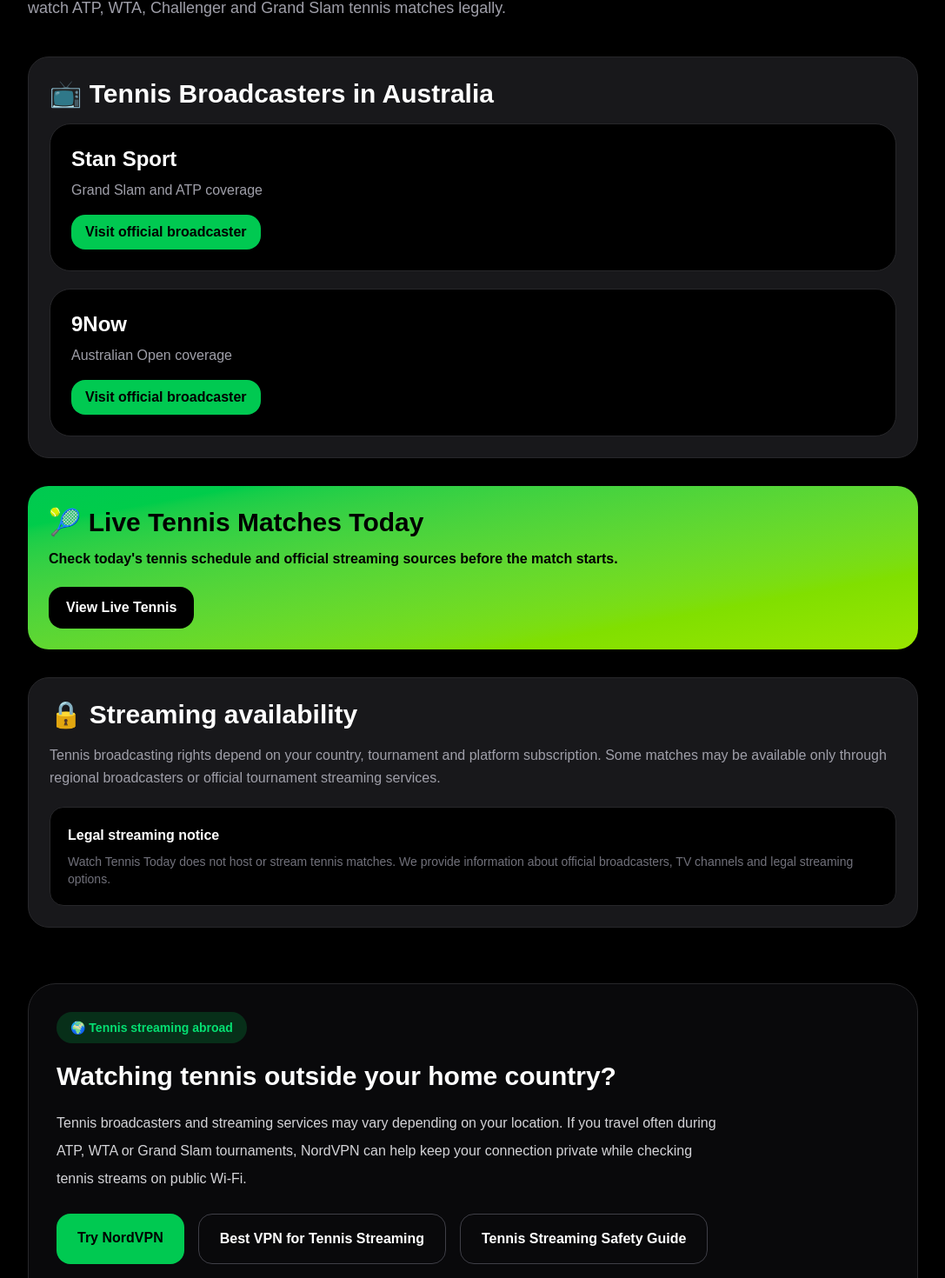
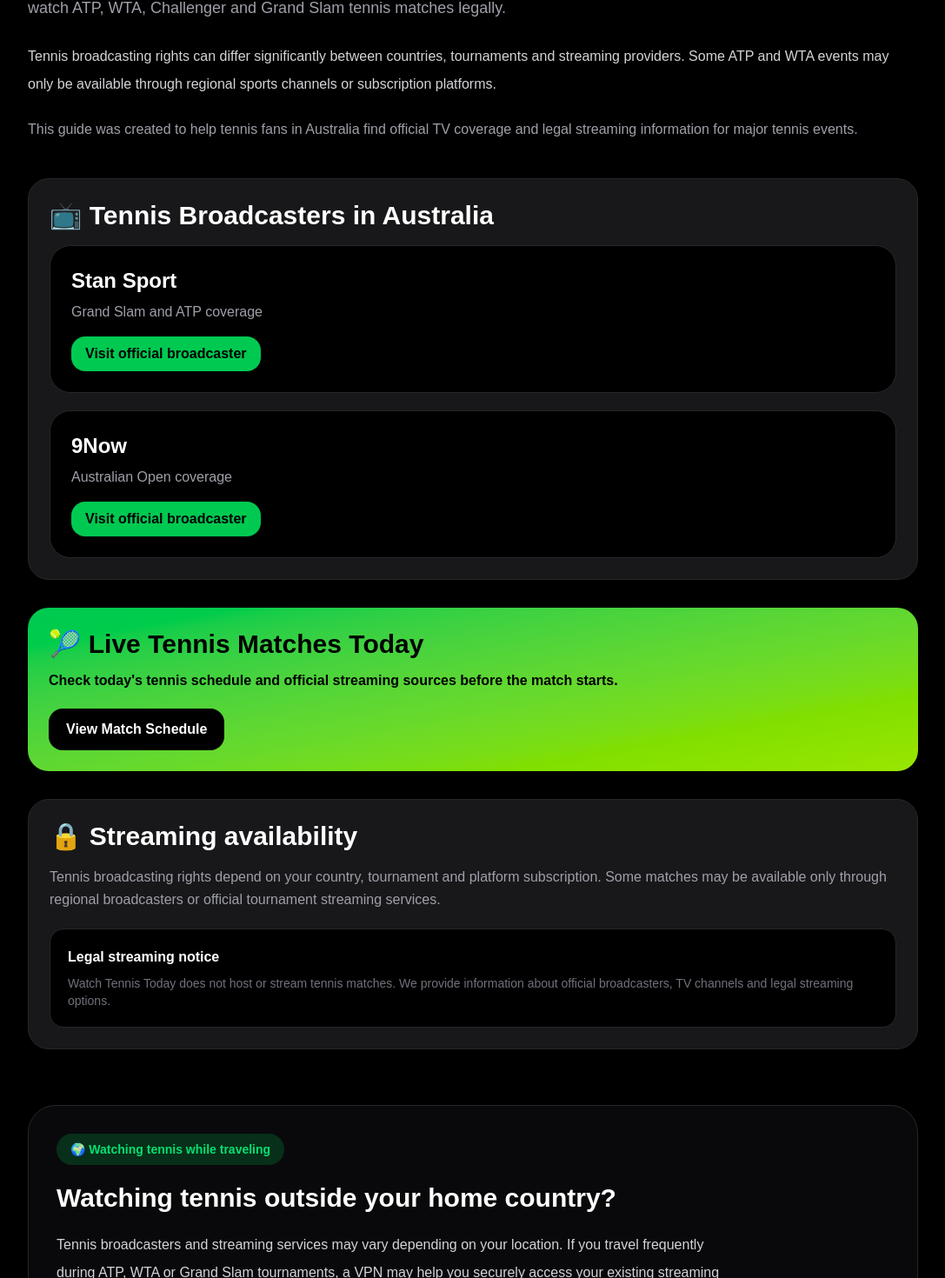
Before and after one commit to 8dqqd57hyh-rgb/watch-tennis-today, a Next.js app: page /watch-tennis-in/australia in a window 1280 px wide. Shown: the part 259-1729 px from the top of the page at 87% size, without its empty margins (96-1183 px from the left). Built offline with nearby package versions, Linux system fonts and the light colour scheme.

Commit message:
Improve AdSense readiness and cleanup low quality sections

```diff
--- a/app/about/page.tsx
+++ b/app/about/page.tsx
@@ -25,7 +25,11 @@ export default function AboutPage() {
             fans quickly find live tennis matches, daily schedules, tournament
             pages, broadcaster information and legal ways to watch tennis online.
           </p>
-
+<p>
+  The website was built by tennis fans who wanted a simpler way to track
+  match schedules, tournament coverage and official viewing options
+  without searching across dozens of different sports websites.
+</p>
           <section>
             <h2 className="text-2xl font-black text-white mb-3">
               What we cover
@@ -36,7 +40,7 @@ export default function AboutPage() {
               <li>Daily tennis schedules</li>
               <li>Player match pages</li>
               <li>Country-specific broadcaster guides</li>
-              <li>Streaming safety and VPN-related guides</li>
+              <li>Regional broadcasting and streaming access guides</li>
             </ul>
           </section>
 
@@ -65,6 +69,19 @@ export default function AboutPage() {
             </p>
           </section>
 
+          <section>
+  <h2 className="text-2xl font-black text-white mb-3">
+    Legal notice
+  </h2>
+
+  <p>
+    Watch Tennis Today does not host live streams, embed copyrighted
+    broadcasts or distribute sports content. The website only references
+    official broadcasters, licensed streaming services and publicly
+    available tournament information.
+  </p>
+</section>
+
           <section className="rounded-3xl border border-zinc-800 bg-zinc-950 p-6">
             <h2 className="text-2xl font-black text-white mb-3">
               Contact us
--- a/app/watch-player-live/[slug]/page.tsx
+++ b/app/watch-player-live/[slug]/page.tsx
@@ -243,11 +243,17 @@ export default async function WatchPlayerLivePage({ params }: Props) {
             Where to Watch {player.name}
           </h2>
 
-          <p className="text-zinc-400 leading-8 mb-6">
-            {player.name} matches may be available on {player.tour}{" "}
-            broadcasters, Tennis Channel, Eurosport, Sky Sports and regional
-            sports streaming services depending on your country.
-          </p>
+          <p className="text-zinc-300 leading-8 mb-6">
+  Broadcasting rights for {player.name} matches depend on the tournament,
+  country, and tour level. Grand Slam events are usually shown on major
+  sports networks such as Eurosport, ESPN, TNT Sports, beIN Sports, and
+  Tennis Channel, while ATP and WTA events may vary by region.
+</p>
+<p className="text-zinc-400 leading-8 mb-8">
+  Availability may change depending on your location and subscription
+  provider. Always use official broadcasters and licensed streaming
+  services in your country.
+</p>
 
           <div className="flex flex-wrap gap-3">
             <a
--- a/app/watch-tennis-in/[country]/page.tsx
+++ b/app/watch-tennis-in/[country]/page.tsx
@@ -225,7 +225,18 @@ export default async function CountryPage({
             services available in {readable}. This guide helps you check where
             to watch ATP, WTA, Challenger and Grand Slam tennis matches legally.
           </p>
+<div className="space-y-5 mt-6">
+  <p className="text-zinc-300 leading-8">
+    Tennis broadcasting rights can differ significantly between countries,
+    tournaments and streaming providers. Some ATP and WTA events may only
+    be available through regional sports channels or subscription platforms.
+  </p>
 
+  <p className="text-zinc-400 leading-8">
+    This guide was created to help tennis fans in {readable} find official
+    TV coverage and legal streaming information for major tennis events.
+  </p>
+</div>
         </section>
 
         {/* Tennis Broadcasters in {readable} */}
@@ -277,7 +288,7 @@ export default async function CountryPage({
             href="/live-tennis"
             className="inline-block bg-black text-white px-5 py-3 rounded-2xl font-black"
           >
-            View Live Tennis
+            View Match Schedule
           </a>
         </section>
 
@@ -308,7 +319,7 @@ export default async function CountryPage({
         <section className="mt-16 rounded-[2rem] border border-zinc-800 bg-zinc-950 p-8">
   <div className="max-w-3xl">
     <div className="inline-flex items-center rounded-full bg-green-500/20 px-4 py-2 text-sm font-bold text-green-400 mb-5">
-      🌍 Tennis streaming abroad
+      🌍 Watching tennis while traveling
     </div>
 
     <h2 className="text-3xl font-black mb-5">
@@ -316,11 +327,11 @@ export default async function CountryPage({
     </h2>
 
     <p className="text-zinc-300 leading-8 mb-6">
-      Tennis broadcasters and streaming services may vary depending on your
-      location. If you travel often during ATP, WTA or Grand Slam tournaments,
-      NordVPN can help keep your connection private while checking tennis
-      streams on public Wi-Fi.
-    </p>
+  Tennis broadcasters and streaming services may vary depending on your
+  location. If you travel frequently during ATP, WTA or Grand Slam
+  tournaments, a VPN may help you securely access your existing streaming
+  subscriptions while abroad.
+</p>
 
     <div className="flex flex-wrap gap-4 mb-8">
       <a
@@ -329,14 +340,14 @@ export default async function CountryPage({
         rel="nofollow sponsored noopener noreferrer"
         className="inline-block rounded-2xl bg-green-500 px-6 py-4 font-black text-black hover:bg-green-400 transition-all"
       >
-        Try NordVPN
+        View VPN Options
       </a>
 
       <a
         href="/best-vpn-for-tennis-streaming"
         className="inline-block rounded-2xl border border-zinc-700 px-6 py-4 font-bold hover:border-green-500 hover:text-green-400 transition-all"
       >
-        Best VPN for Tennis Streaming
+        VPN Guide for Tennis Fans
       </a>
 
       <a
```
